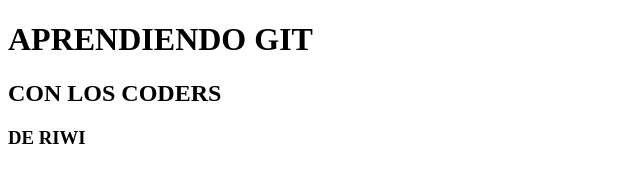
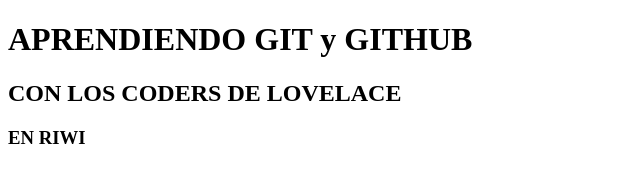
Before and after one commit to kwmejia/GIT_LOVELACE, a plain HTML site: page 02 - Ramas/index.html in a window 1280 px wide. Shown: the whole page, without its empty margins (0-640 px from the left). Drawn offline with Linux system fonts and the light colour scheme.

Commit message:
Cambié los titulos

```diff
--- a/02 - Ramas/index.html
+++ b/02 - Ramas/index.html
@@ -6,8 +6,8 @@
     <title>Document</title>
   </head>
   <body>
-    <h1>APRENDIENDO GIT</h1>
-    <h2>CON LOS CODERS</h2>
-    <h3>DE RIWI</h3>
+    <h1>APRENDIENDO GIT y GITHUB</h1>
+    <h2>CON LOS CODERS DE LOVELACE</h2>
+    <h3>EN RIWI</h3>
   </body>
 </html>
```
